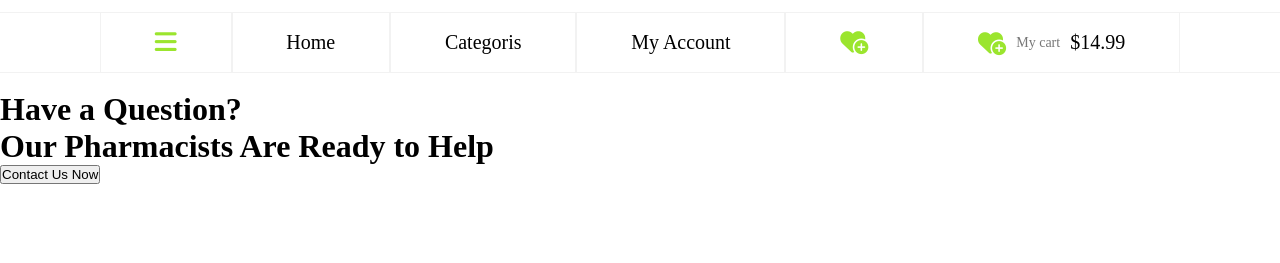
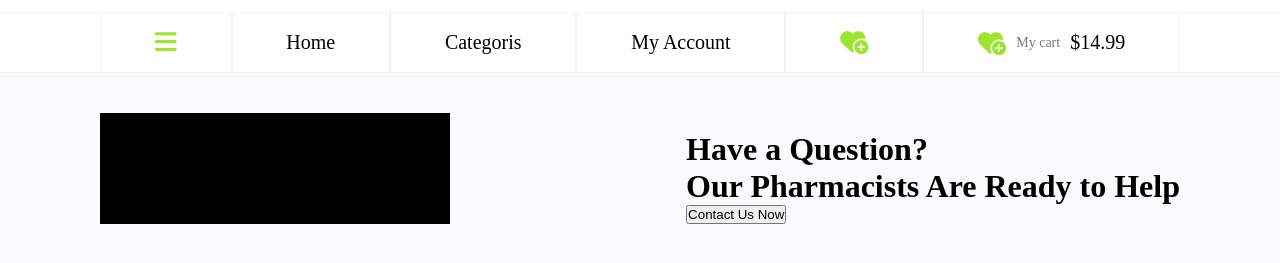
Before and after one commit to farah-jannat/shopme, a plain HTML site: page index.html in a window 1280 px wide. Shown: the part 163-426 px from the top of the page. Drawn offline with Linux system fonts and the light colour scheme.

Commit message:
update banner

```diff
--- a/index.html
+++ b/index.html
@@ -55,8 +55,11 @@
     </div>
 
     <!-- left-right -->
+    <div class="banner">
       <div class="left-right">
-      <div class="left"></div>
+        <div class="left">
+          <!-- <img src="images/home_slide_8.jpg" alt=""> -->
+        </div>
         <div class="right">
           <div class="part-1">
             <img src="images/home_slide_8.jpg" alt="">
@@ -66,5 +69,7 @@
           </div>
         </div>
       </div>
+
+    </div>
   </body>
 </html>
--- a/style.css
+++ b/style.css
@@ -126,6 +126,33 @@
     color: black;
 
 }
+.banner{
+    background: var(--bg);
+    height: 100vh;
+}
+.banner .left-right{
+    padding: 40px 100px;
+    display: flex;
+    gap: 45px;
+    justify-content: space-between;
+
+}
+.left-right .left{
+    width: 350px;
+    height: auto;
+    background: #000;
+}
+.left img{
+    width: 100%;
+}
+.left-right .right{
+    flex: 1 1 75;
+    /* width: 1050px; */
+
+}
+.left-right .right img{
+    width: 100%;
+}
 
 
 
```
Lines whose indentation alone changed are shown as unchanged.
